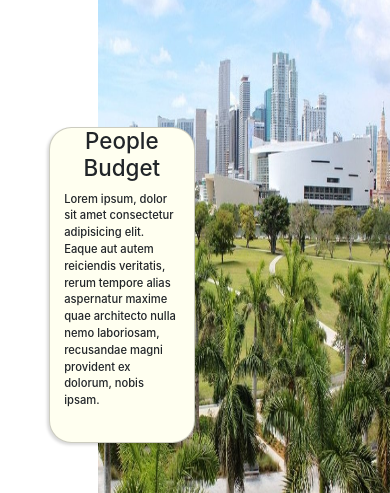
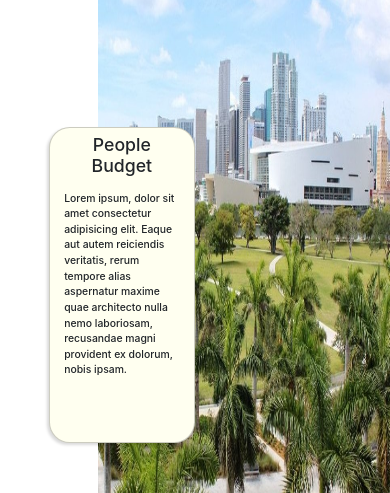
Before and after one commit to livio-zanardo/peoplebudget, a React (Create React App) app in the folder view/: page / in a window 390 px wide. Shown: the part 797-1290 px from the top of the page. Built offline with nearby package versions, Linux system fonts and the light colour scheme.

Commit message:
set up media queries

```diff
--- a/view/src/components/Overview/index.module.css
+++ b/view/src/components/Overview/index.module.css
@@ -37,26 +37,26 @@
 /* Extra small devices (phones, 600px and down) */
 @media only screen and (max-width: 600px){
     .card {
-        font-size: 0.7em;
+        font-size: 0.65em;
     }
     .card h1{
-        font-size: 2em;
+        font-size: 1.7em;
     }
 
 }
 /* Small devices (portrait tablets and large phones, 600px and up) */
 @media only screen and (min-width: 600px) {
     .card {
-        font-size: 0.75em;
+        font-size: 0.65em;
     }
     .card h1 {
-        font-size: 2em;
+        font-size: 1.75em;
     }
 }
 /* Medium devices (landscape tablets, 768px and up) */
 @media only screen and (min-width: 768px) {
     .card {
-        font-size: 0.8em;
+        font-size: 1em;
     }
     .card h1 {
         font-size: 2em;
@@ -65,7 +65,7 @@
 /* Large devices (laptops/desktops, 992px and up) */
 @media only screen and (min-width: 992px){
     .card {
-        font-size: 1em;
+        font-size: 1.4em;
     }
     .card h1 {
         font-size: 1.6em;
```
